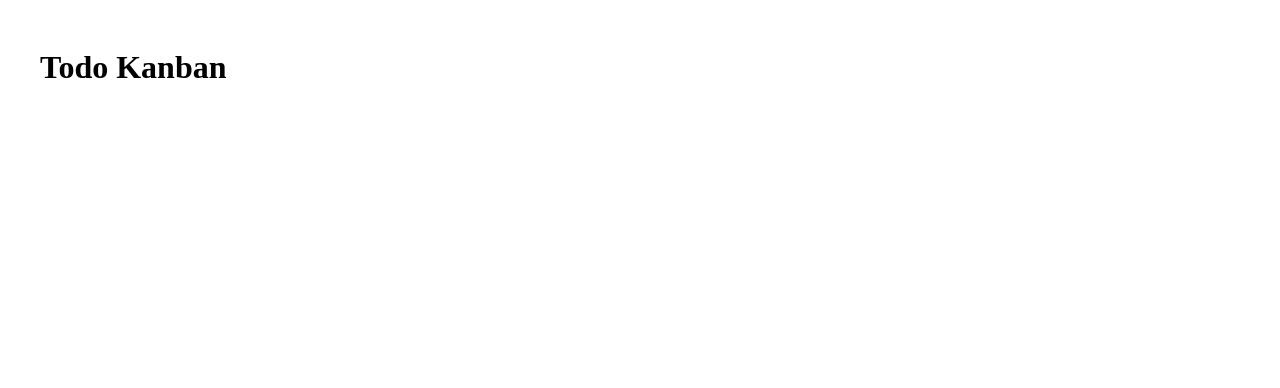
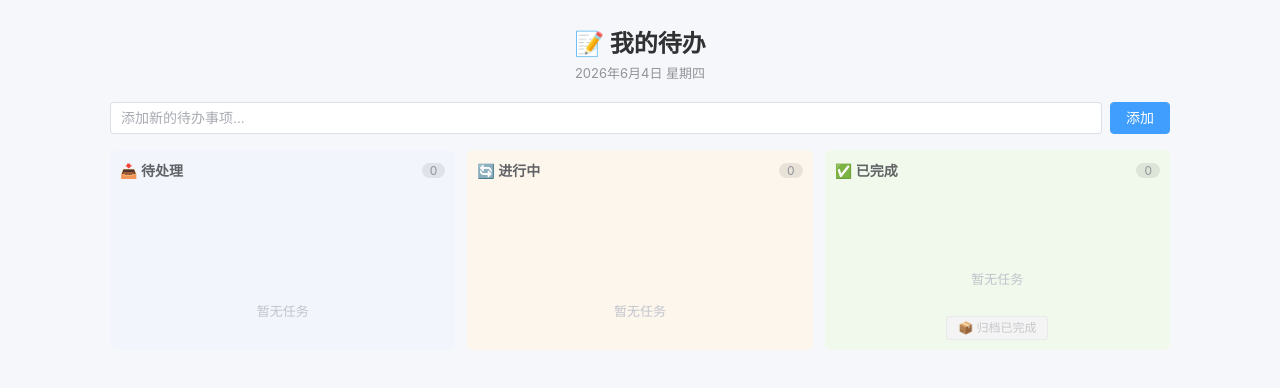
Before and after one commit to fxtxz2/cc-ds-superpowers-todo, a Vue app in the folder frontend/: page / in a window 1280 px wide. Shown: the top 388 px of the page. Built offline with nearby package versions, Linux system fonts and the light colour scheme.

Commit message:
feat: assemble App.vue with all components

```diff
--- a/frontend/src/App.vue
+++ b/frontend/src/App.vue
@@ -1,16 +1,55 @@
 <template>
   <div class="app">
-    <h1>Todo Kanban</h1>
+    <TodoHeader />
+    <TodoInput @add="handleAdd" />
+    <KanbanBoard
+      :items="store.items.value"
+      @update:items="handleReorder"
+      @delete="handleDelete"
+      @archive="handleArchive"
+    />
   </div>
 </template>
 
 <script setup>
+import TodoHeader from './components/TodoHeader.vue'
+import TodoInput from './components/TodoInput.vue'
+import KanbanBoard from './components/KanbanBoard.vue'
+import { useTodoStore } from './composables/useTodoStore'
+
+const store = useTodoStore()
+
+function handleAdd(text) {
+  store.addTodo(text)
+}
+
+function handleDelete(id) {
+  store.removeTodo(id)
+}
+
+function handleReorder(newItems) {
+  store.reorderItems(newItems)
+}
+
+function handleArchive() {
+  store.archiveDone()
+}
 </script>
 
 <style>
+* {
+  margin: 0;
+  padding: 0;
+  box-sizing: border-box;
+}
+body {
+  font-family: -apple-system, BlinkMacSystemFont, 'Segoe UI', Roboto, 'Helvetica Neue', Arial, sans-serif;
+  background: #F5F7FA;
+  color: #303133;
+}
 .app {
-  max-width: 1200px;
+  max-width: 1100px;
   margin: 0 auto;
-  padding: 20px;
+  padding: 24px 20px;
 }
 </style>
```
